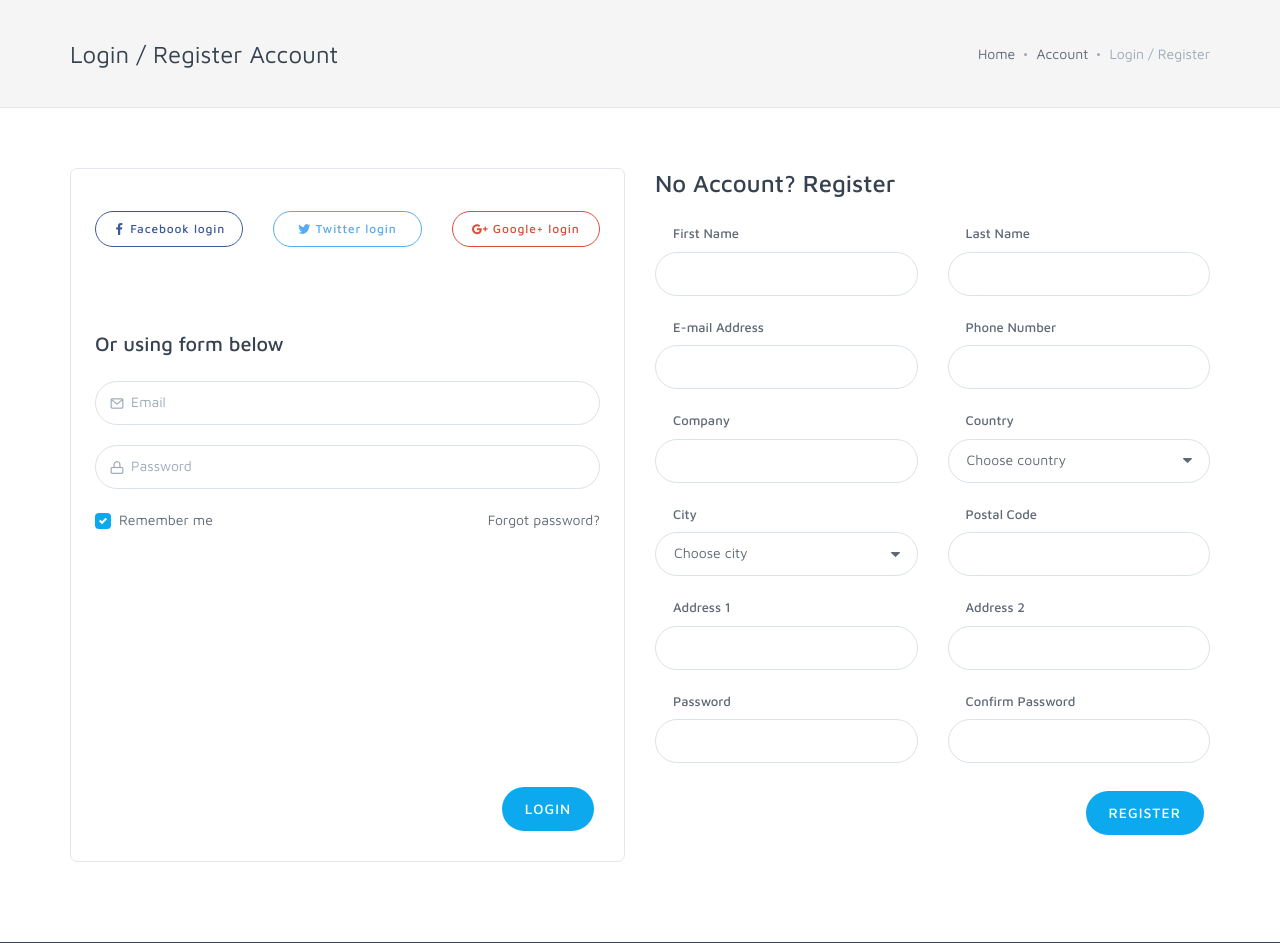
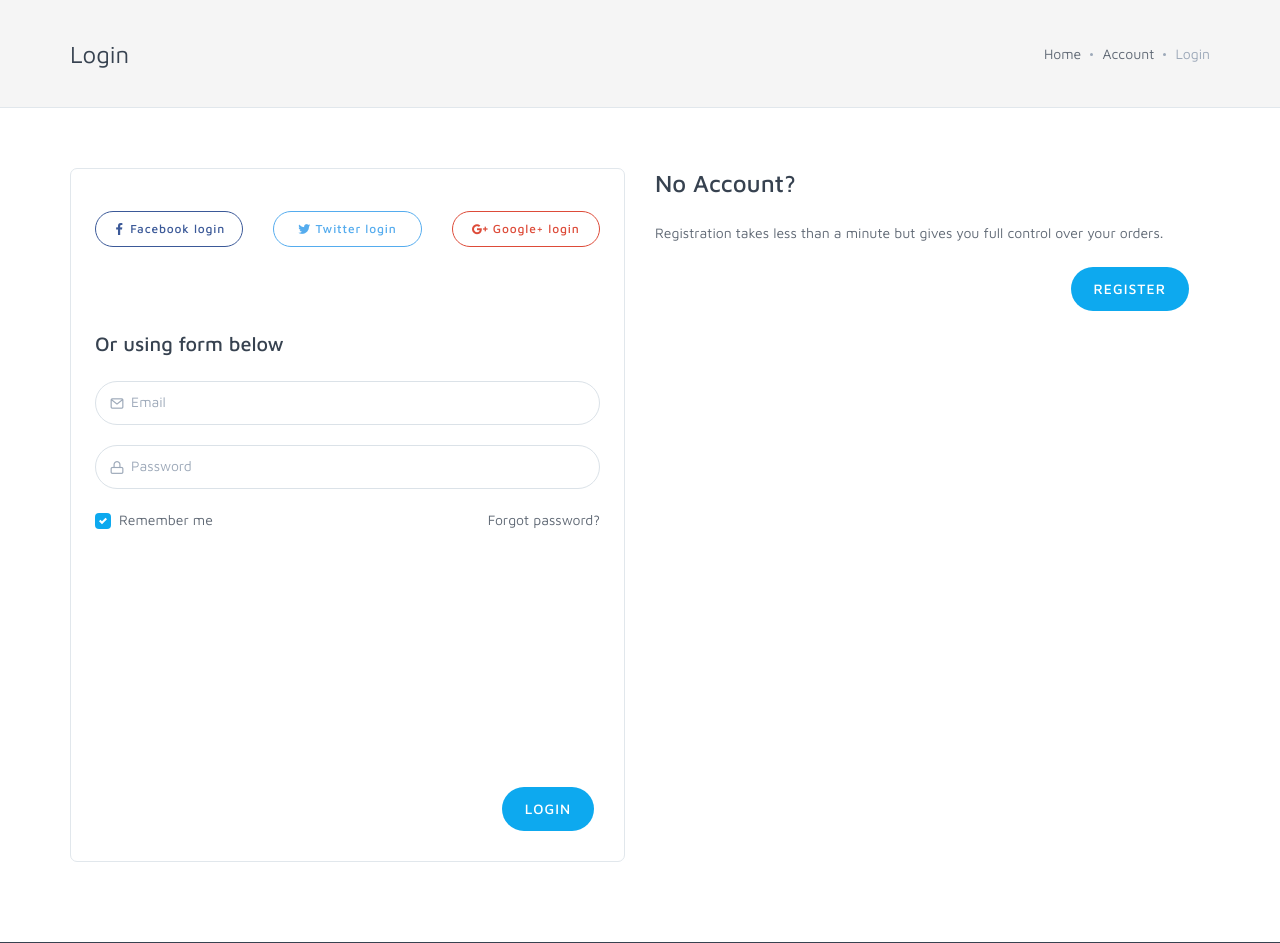
Before and after one commit to wezymord/OnlineShop, a Django app: template online_shop/templates/account-login.html in a window 1280 px wide. Shown: the part 124-1067 px from the top of the page. Run offline with Django 3.2, Linux system fonts and the light colour scheme; the template is opened without the code that fills it, so the values that code supplies are empty; some libraries are stand-ins or nearby versions.

Commit message:
Separated account login and account registration

```diff
--- a/online_shop/templates/account-login.html
+++ b/online_shop/templates/account-login.html
@@ -7,7 +7,7 @@
       <div class="page-title">
         <div class="container">
           <div class="column">
-            <h1>Login / Register Account</h1>
+            <h1>Login</h1>
           </div>
           <div class="column">
             <ul class="breadcrumbs">
@@ -17,7 +17,7 @@
               <li><a href="account-orders.html">Account</a>
               </li>
               <li class="separator">&nbsp;</li>
-              <li>Login / Register</li>
+              <li>Login</li>
             </ul>
           </div>
         </div>
@@ -26,10 +26,8 @@
       <div class="container padding-bottom-3x mb-2">
         <div class="row">
           <div class="col-md-6">
-
-
             <form action="/account_login/" class="login-box" method="post">
-                {% csrf_token	%}
+                {% csrf_token %}
 
                   <div class="row margin-bottom-3x">
                     <div class="col-xl-4 col-md-6 col-sm-4"><a class="btn btn-sm btn-block facebook-btn" href="#"><i class="socicon-facebook"></i>&nbsp;Facebook login</a></div>
@@ -53,116 +51,16 @@
                     <button class="btn btn-primary margin-bottom-none" name="Login" type="submit">Login</button>
                   </div>
             </form>
+          </div>
+            <div class="col-md-6">
+            <div class="padding-top-3x hidden-md-up"></div>
+            <h3 class="margin-bottom-1x">No Account?</h3>
+            <p>Registration takes less than a minute but gives you full control over your orders.</p>
+              <div class="col-12 text-center text-sm-right">
+                  <div><a class="btn btn-primary margin-bottom-none" href="/registration_account">Register</a></div>
+              </div>
 
-
-          </div>
-          <div class="col-md-6">
-            <div class="padding-top-3x hidden-md-up"></div>
-            <h3 class="margin-bottom-1x">No Account? Register</h3>
-
-            <form action="/registration_account/" class="row" method="post">
-                {% csrf_token %}
-
-                  <div class="col-sm-6">
-                    <div class="form-group">
-                      <label for="reg-fn">First Name</label>
-                      <input class="form-control" name="first_name" type="text" id="reg-fn" required>
-                    </div>
-                  </div>
-                  <div class="col-sm-6">
-                    <div class="form-group">
-                      <label for="reg-ln">Last Name</label>
-                      <input class="form-control" name="last_name" type="text" id="reg-ln" required>
-                    </div>
-                  </div>
-
-                  <div class="col-sm-6">
-                    <div class="form-group">
-                      <label for="reg-email">E-mail Address</label>
-                      <input class="form-control" name="email" type="email" id="reg-email" required>
-                    </div>
-                  </div>
-                  <div class="col-sm-6">
-                    <div class="form-group">
-                      <label for="reg-phone">Phone Number</label>
-                      <input class="form-control" name="phone_number" type="text" id="reg-phone" required>
-                    </div>
-                  </div>
-
-                  <div class="col-sm-6">
-                    <div class="form-group">
-                      <label for="checkout-company">Company</label>
-                      <input class="form-control" name="company" type="text" id="reg-company">
-                    </div>
-                  </div>
-                  <div class="col-sm-6">
-                    <div class="form-group">
-                      <label for="checkout-country">Country</label>
-                      <select class="form-control" name="country" id="reg-country">
-                        <option>Choose country</option>
-                        <option>Australia</option>
-                        <option>Canada</option>
-                        <option>France</option>
-                        <option>Germany</option>
-                        <option>Switzerland</option>
-                        <option>USA</option>
-                      </select>
-                    </div>
-                  </div>
-
-                  <div class="col-sm-6">
-                    <div class="form-group">
-                      <label for="checkout-city">City</label>
-                      <select class="form-control" name="city" id="reg-city">
-                        <option>Choose city</option>
-                        <option>Amsterdam</option>
-                        <option>Berlin</option>
-                        <option>Geneve</option>
-                        <option>New York</option>
-                        <option>Paris</option>
-                      </select>
-                    </div>
-                  </div>
-                  <div class="col-sm-6">
-                    <div class="form-group">
-                      <label for="checkout-zip">Postal Code</label>
-                      <input class="form-control" name="postal_code" type="text" id="reg-zip">
-                    </div>
-                  </div>
-
-                  <div class="col-sm-6">
-                    <div class="form-group">
-                      <label for="checkout-address1">Address 1</label>
-                      <input class="form-control" name="address1" type="text" id="reg-address1">
-                    </div>
-                  </div>
-                  <div class="col-sm-6">
-                    <div class="form-group">
-                      <label for="checkout-address2">Address 2</label>
-                      <input class="form-control" name="address2" type="text" id="reg-address2">
-                    </div>
-                  </div>
-
-                  <div class="col-sm-6">
-                    <div class="form-group">
-                      <label for="reg-pass">Password</label>
-                      <input class="form-control" name="password1" type="password" id="reg-pass" required>
-                    </div>
-                  </div>
-                  <div class="col-sm-6">
-                    <div class="form-group">
-                      <label for="reg-pass-confirm">Confirm Password</label>
-                      <input class="form-control" name="password2" type="password" id="reg-pass-confirm" required>
-                    </div>
-                  </div>
-
-                  <div class="col-12 text-center text-sm-right">
-                    <button class="btn btn-primary margin-bottom-none" name="Register" type="submit">Register</button>
-                  </div>
-
-            </form>
-
-          </div>
+            </div>
         </div>
       </div>
     {% endblock content %}
--- a/online_shop/templates/checkout-address.html
+++ b/online_shop/templates/checkout-address.html
@@ -137,7 +137,7 @@
 
             <div class="checkout-footer">
               <div class="column"><a class="btn btn-outline-secondary" href="/basket"><i class="icon-arrow-left"></i><span class="hidden-xs-down">&nbsp;Back To Cart</span></a></div>
-              <div class="column"><button type="submit" class="btn btn-primary"><span class="hidden-xs-down button_continue">Register</span><i class="icon-arrow-right"></i></button></div>
+              <div class="column"><button type="submit" class="btn btn-primary"><span class="hidden-xs-down button_continue">Continue</span><i class="icon-arrow-right"></i></button></div>
             </div>
 
         </form>
```
Also changed, not shown: online_shop/templates/account-registration.html (added, +140 -0 lines), static/basket_details/basket.js (renamed from static/basket_detail/basket.js).
